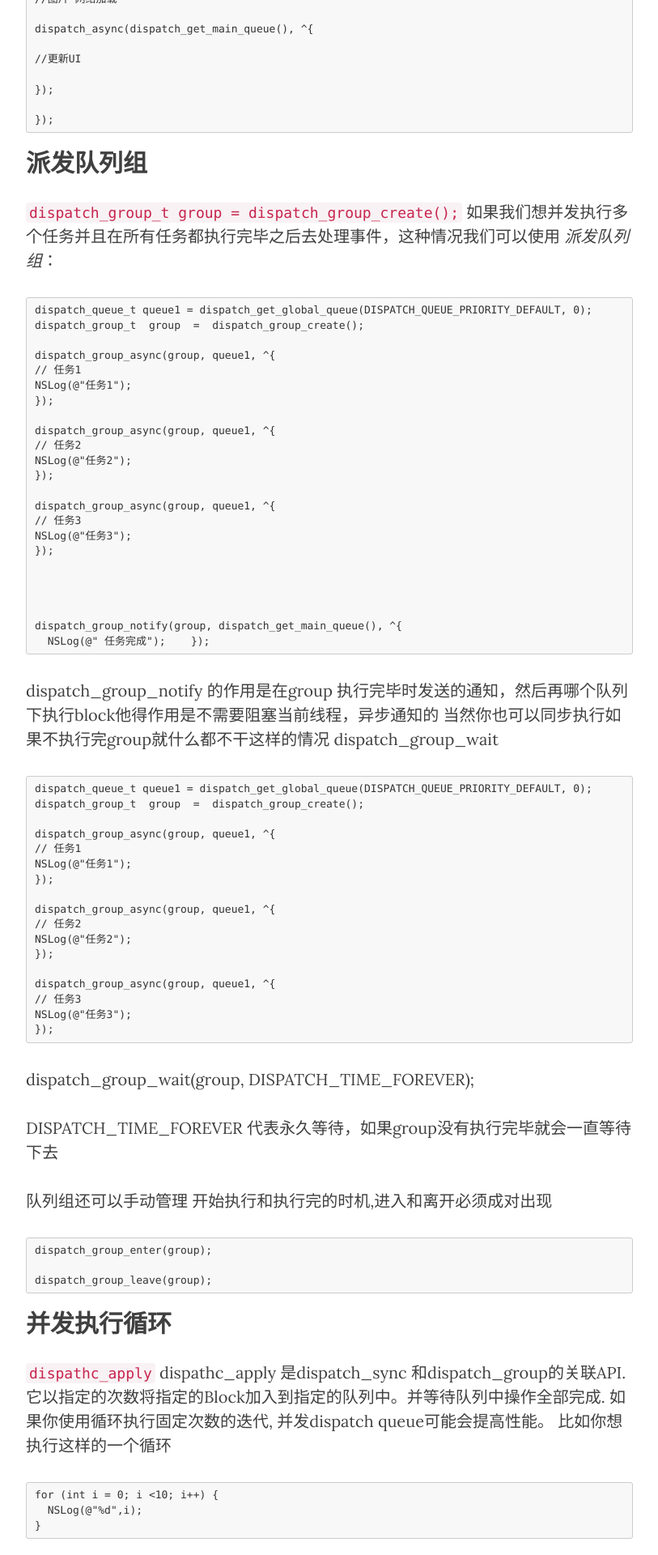
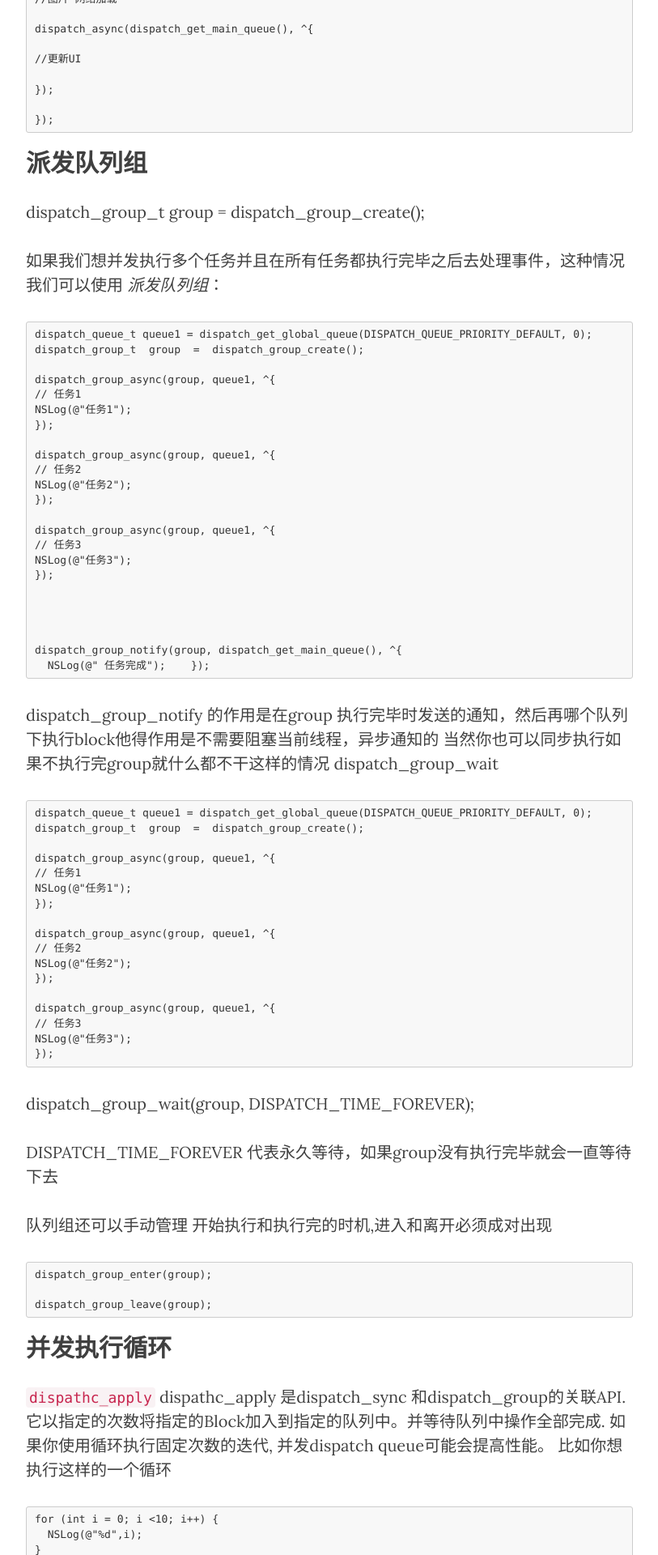
Before and after one commit to rhythmcity/blog, a Jekyll site: the page built from _posts/2015-05-16-GCD.md, in a window 1280 px wide. Shown: the part 2217-4137 px from the top of the page at 81% size, without its empty margins (233-1046 px from the left). Built offline with Jekyll 4.4.1, drawn with Linux system fonts in a browser that asks for light colours; nearby versions of some CDN libraries.

Commit message:
Update 2015-05-16-GCD.md

```diff
--- a/_posts/2015-05-16-GCD.md
+++ b/_posts/2015-05-16-GCD.md
@@ -99,7 +99,8 @@ featured_image: /images/cover.jpg
 
 
 ##派发队列组
-`dispatch_group_t  group  =  dispatch_group_create();`
+dispatch_group_t  group  =  dispatch_group_create();
+
 如果我们想并发执行多个任务并且在所有任务都执行完毕之后去处理事件，这种情况我们可以使用 *派发队列组*：
 
 
```
